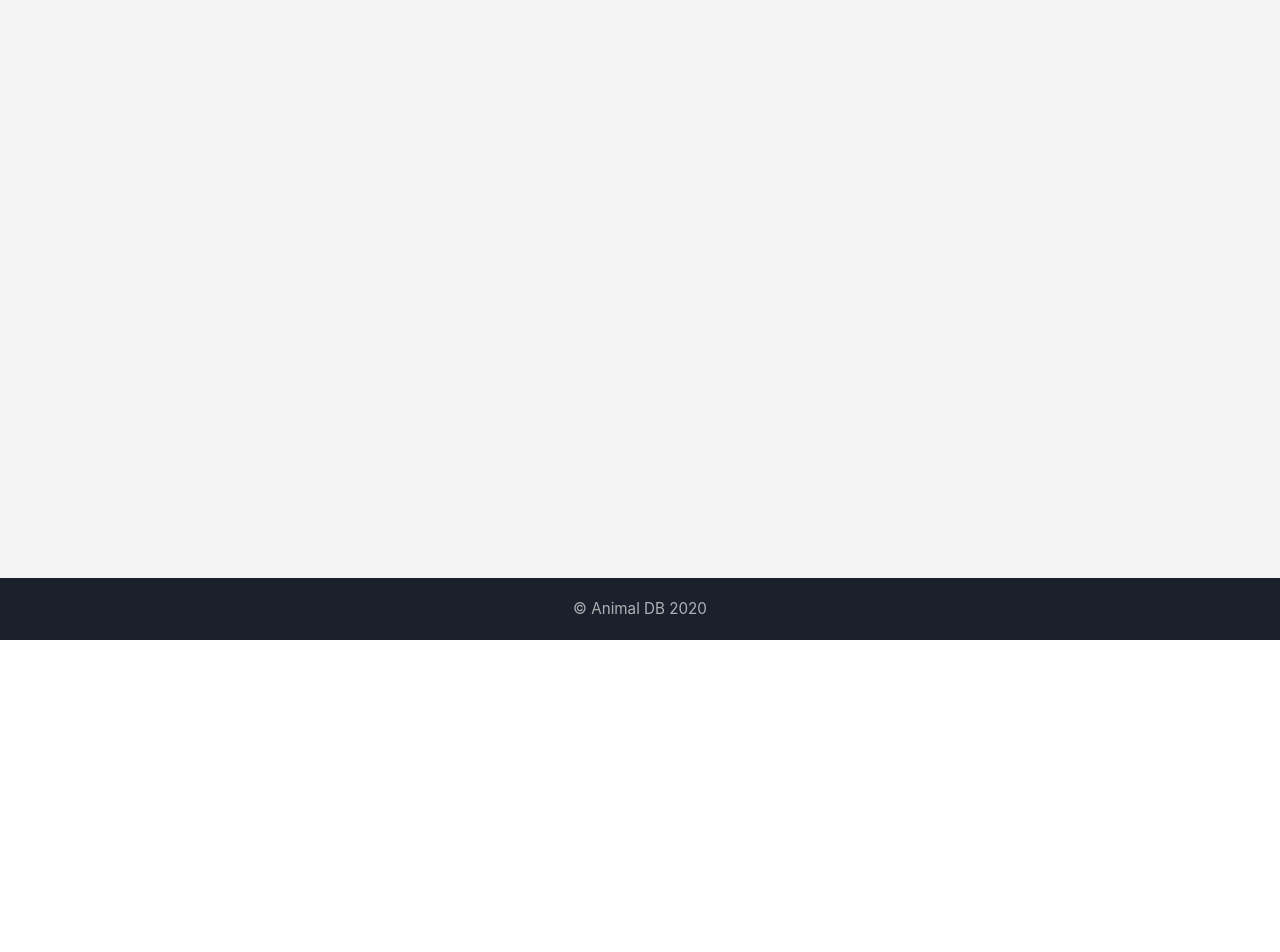
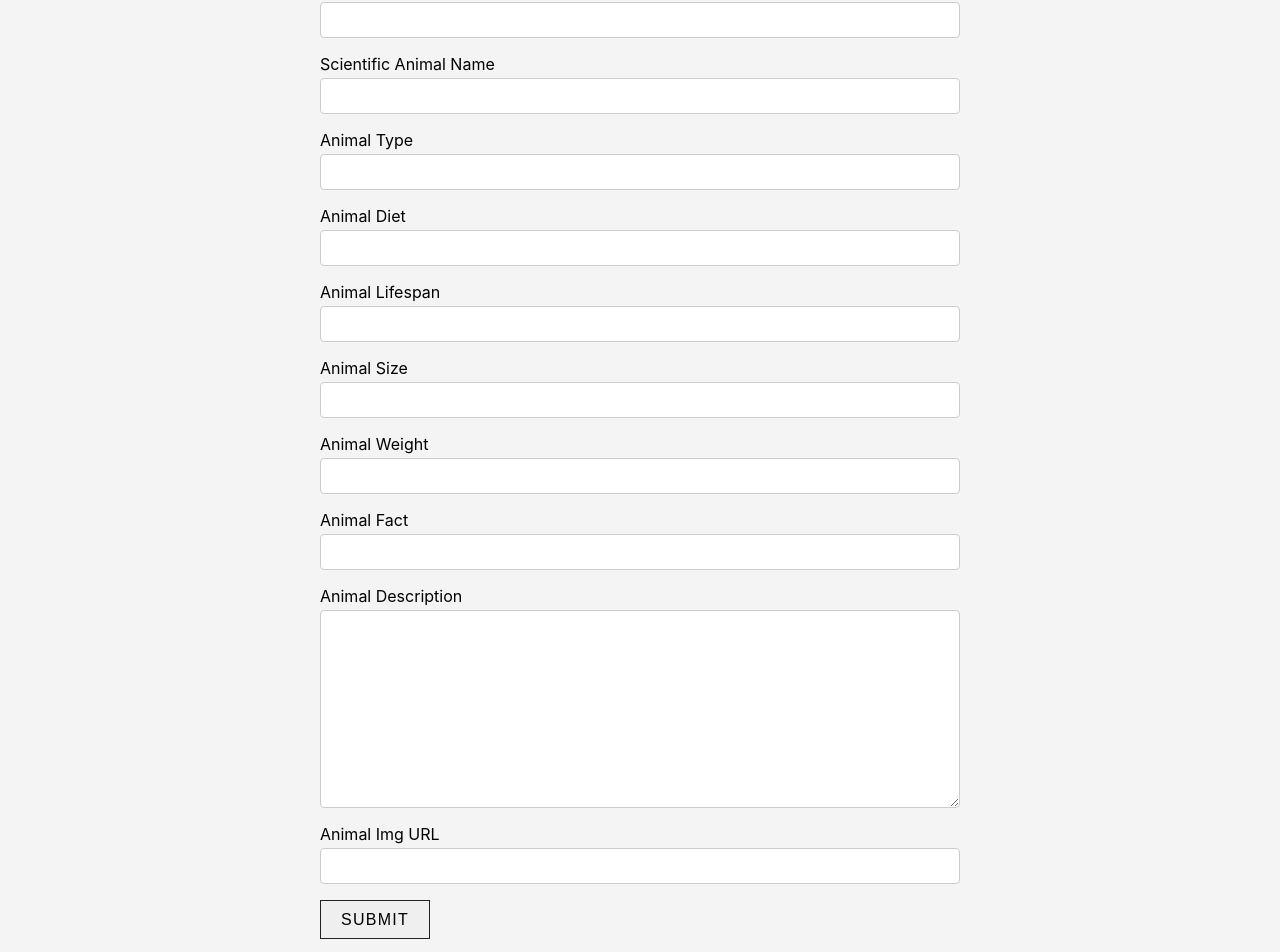
Before and after one commit to apcurran/animal-db-client, a React (Create React App) app: page /add in a window 1280 px wide. Shown: the part 160-1112 px from the top of the page. Before the commit the page ends 800 px from the top, so only its background shows below. Built offline with nearby package versions, Linux system fonts and the light colour scheme.

Commit message:
Fixed bug that was sending the req.body in the header, and added new animal header link

```diff
--- a/src/components/AnimalAdd.js
+++ b/src/components/AnimalAdd.js
@@ -1,11 +1,160 @@
 import React, { useState, useCallback } from 'react';
+import { useHistory } from "react-router-dom";
 
 export default function AnimalAdd() {
+    const [animalCommonName, setAnimalCommonName] = useState("");
+    const [animalScientificName, setAnimalScientificName] = useState("");
+    const [animalType, setAnimalType] = useState("");
+    const [animalDiet, setAnimalDiet] = useState("");
+    const [animalLifespan, setAnimalLifespan] = useState("");
+    const [animalSize, setAnimalSize] = useState("");
+    const [animalWeight, setAnimalWeight] = useState("");
+    const [animalFact, setAnimalFact] = useState("");
+    const [animalDesc, setAnimalDesc] = useState("");
+    const [mainImgUrl, setMainImgUrl] = useState("");
+    const [error, setError] = useState("");
+
+    let history = useHistory();
+
+    async function handleSubmit(event) {
+        event.preventDefault();
+
+        const API_URL = `http://localhost:5000/api/animals/animal`;
+        const options = {
+            method: "POST",
+            headers: {
+                Authorization: `Bearer ${localStorage.authToken}`,
+                "Content-Type": "application/json",
+            },
+            body: JSON.stringify({
+                animal_common_name: animalCommonName,
+                animal_scientific_name: animalScientificName,
+                animal_type: animalType,
+                animal_diet: animalDiet,
+                animal_lifespan: animalLifespan,
+                animal_size: animalSize,
+                animal_weight: animalWeight,
+                animal_fact: animalFact,
+                animal_desc: animalDesc,
+                main_img_url: mainImgUrl
+            })
+        };
+
+        const response = await fetch(API_URL, options);
+        const data = await response.json();
+
+        if (data.hasOwnProperty("error")) {
+            console.log(data.error);
+            // setError(data.error);
+
+            return;
+        }
+
+        const message = data.message;
+
+        history.push("/");
+    }
+
     return (
         <div>
-            <h1>Add New Animal</h1>
-            <form className="form">
-
+            {error ? (
+                <h3>{error}</h3>
+            ) : null}
+            <h2 className="form-title">Hello, Admin!</h2>
+            <form onSubmit={handleSubmit} className="form">
+                <div className="form-group">
+                    <label htmlFor="animalCommonName" className="form-group__label">Common Animal Name</label>
+                    <input
+                        onChange={(event) => setAnimalCommonName(event.target.value)}
+                        type="text"
+                        id="animalCommonName"
+                        className="form-group__input"
+                    />
+                </div>
+                <div className="form-group">
+                    <label htmlFor="animalScientificName" className="form-group__label">Scientific Animal Name</label>
+                    <input
+                        onChange={(event) => setAnimalScientificName(event.target.value)}
+                        type="text"
+                        id="animalScientificName"
+                        className="form-group__input"
+                    />
+                </div>
+                <div className="form-group">
+                    <label htmlFor="animalType" className="form-group__label">Animal Type</label>
+                    <input
+                        onChange={(event) => setAnimalType(event.target.value)}
+                        type="text"
+                        id="animalType"
+                        className="form-group__input"
+                    />
+                </div>
+                <div className="form-group">
+                    <label htmlFor="animalDiet" className="form-group__label">Animal Diet</label>
+                    <input
+                        onChange={(event) => setAnimalDiet(event.target.value)}
+                        type="text"
+                        id="animalDiet"
+                        className="form-group__input"
+                    />
+                </div>
+                <div className="form-group">
+                    <label htmlFor="animalLifespan" className="form-group__label">Animal Lifespan</label>
+                    <input
+                        onChange={(event) => setAnimalLifespan(event.target.value)}
+                        type="text"
+                        id="animalLifespan"
+                        className="form-group__input"
+                    />
+                </div>
+                <div className="form-group">
+                    <label htmlFor="animalSize" className="form-group__label">Animal Size</label>
+                    <input
+                        onChange={(event) => setAnimalSize(event.target.value)}
+                        type="text"
+                        id="animalSize"
+                        className="form-group__input"
+                    />
+                </div>
+                <div className="form-group">
+                    <label htmlFor="animalWeight" className="form-group__label">Animal Weight</label>
+                    <input
+                        onChange={(event) => setAnimalWeight(event.target.value)}
+                        type="text"
+                        id="animalWeight"
+                        className="form-group__input"
+                    />
+                </div>
+                <div className="form-group">
+                    <label htmlFor="animalFact" className="form-group__label">Animal Fact</label>
+                    <input
+                        onChange={(event) => setAnimalFact(event.target.value)}
+                        type="text"
+                        id="animalFact"
+                        className="form-group__input"
+                    />
+                </div>
+                <div className="form-group">
+                    <label htmlFor="animalDesc" className="form-group__label">Animal Description</label>
+                    <textarea
+                     onChange={(event) => setAnimalDesc(event.target.value)}
+                     id="animalDesc"
+                     cols="30"
+                     rows="10"
+                     className="form-group__input"
+                    >
+                    </textarea>
+                </div>
+                <div className="form-group">
+                    <label htmlFor="mainImgUrl" className="form-group__label">Animal Img URL</label>
+                    <input
+                        onChange={(event) => setMainImgUrl(event.target.value)}
+                        type="text"
+                        id="mainImgUrl"
+                        className="form-group__input"
+                    />
+                </div>
+                <button type="submit" className="form__submit">Submit</button>
             </form>
         </div>
     )
--- a/src/components/Header.js
+++ b/src/components/Header.js
@@ -11,6 +11,11 @@ export default function Header() {
                         <li className="nav__item">
                             <Link to="/about">
                                 About
+                            </Link>
+                        </li>
+                        <li className="nav__item">
+                            <Link to="/add">
+                                Add Animal
                             </Link>
                         </li>
                         <li className="nav__item">
--- a/src/index.css
+++ b/src/index.css
@@ -66,6 +66,54 @@ header {
 }
 
 /* Pages */
+
+/* Form General Styling */
+.form-title {
+  margin-top: 1.5rem;
+  text-align: center;
+}
+
+.form {
+  width: 40rem;
+  max-width: 92.5%;
+  margin: 1rem auto 4rem auto;
+}
+
+.form-group {
+  display: flex;
+  flex-direction: column;
+  margin-bottom: 1rem;
+}
+
+.form-group__label {
+  margin-bottom: .25rem;
+}
+
+.form-group__input {
+  padding: .5rem;
+  font-size: 1rem;
+  border-radius: 4px;
+  border: 1px solid #ccc;
+}
+
+.form__submit {
+  padding: .6rem 1.25rem;
+  cursor: pointer;
+  border: 1px solid #222;
+  font-size: 1rem;
+  text-transform: uppercase;
+  letter-spacing: .08em;
+
+  transition:
+    background-color 175ms ease-in-out,
+    color 175ms ease-in-out;
+}
+
+.form__submit:hover,
+.form__submit:focus {
+  background-color: #222;
+  color: #fff;
+}
 
 /* About */
 
```
